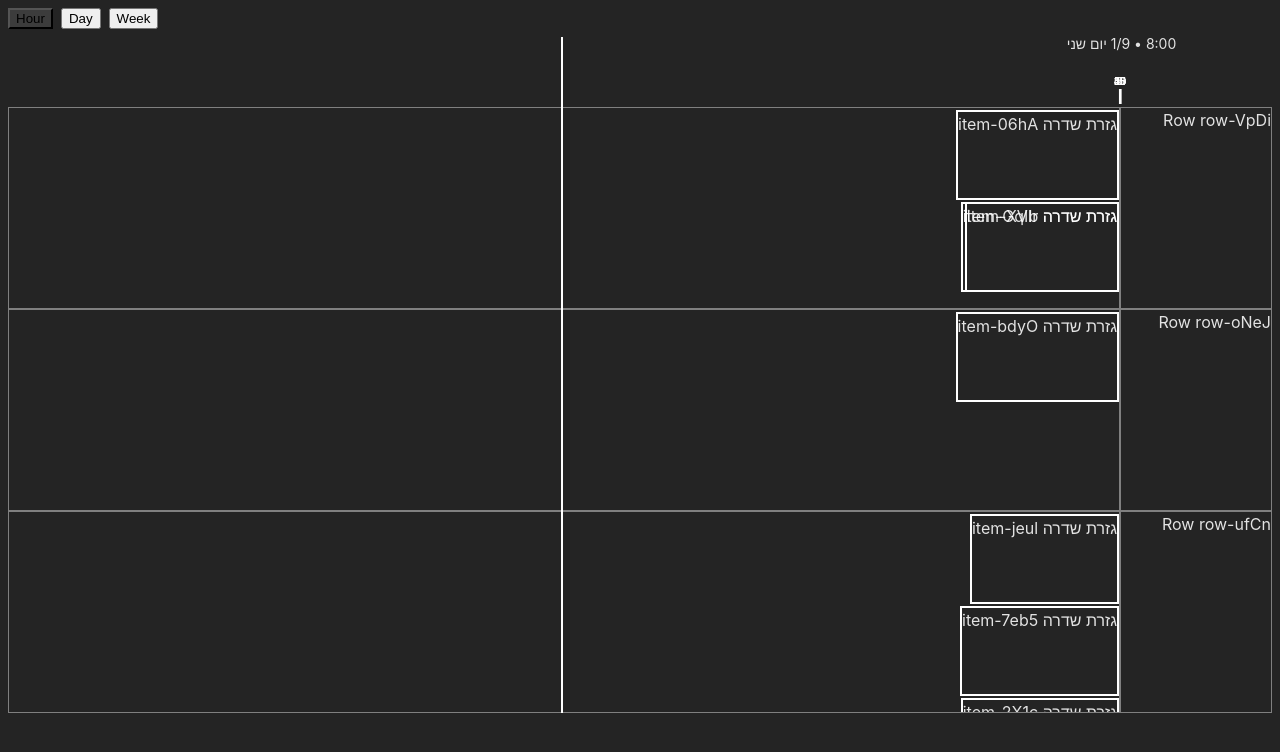
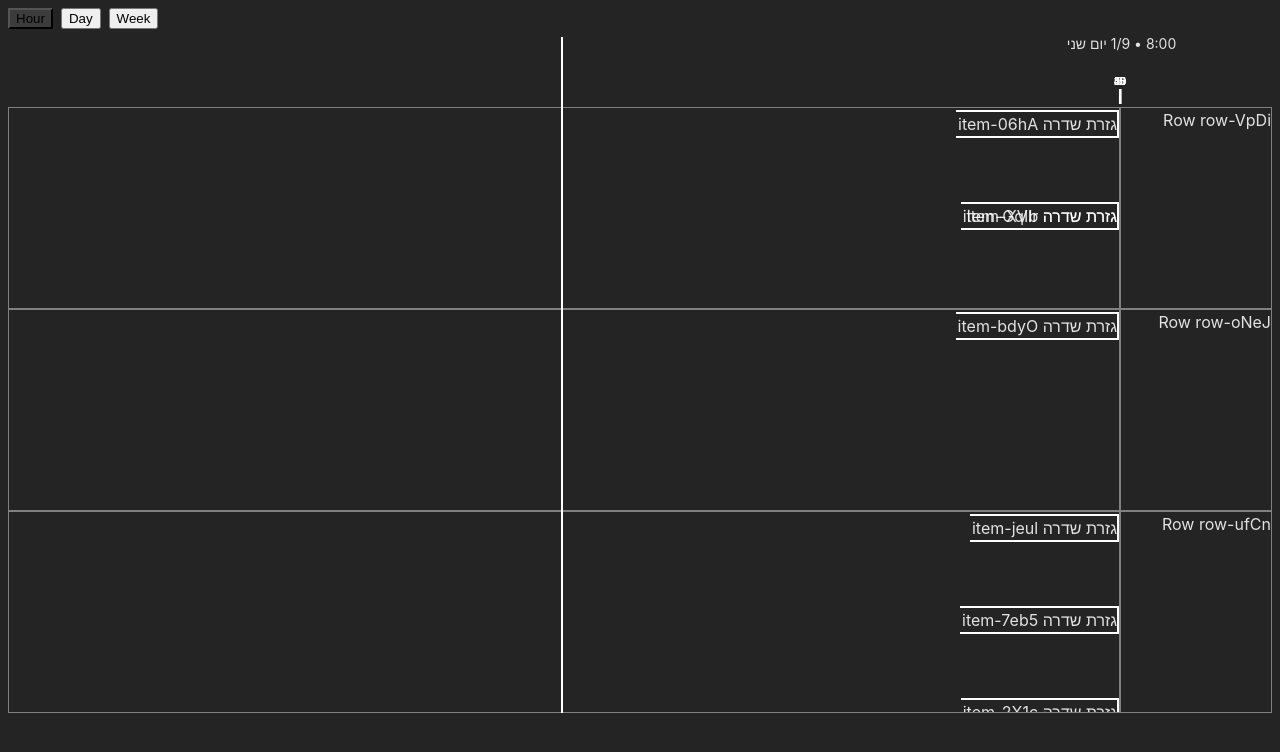
Before and after one commit to Razberrry/chronon, a React (Vite) app: page / in a window 1280 px wide. Shown: the top 752 px of the page. Built offline with nearby package versions, Linux system fonts and the light colour scheme.

Commit message:
item files trimed

```diff
--- a/src/components/item/item.base.css
+++ b/src/components/item/item.base.css
@@ -11,10 +11,7 @@
 
 :where(.TlTimeline-itemContent) {
   height: 100%;
-  display: flex;
   overflow: hidden;
-  align-items: stretch;
-
   padding-inline-start: attr(data-tl-item-pad-start px);
   padding-inline-end: attr(data-tl-item-pad-end px);
 }
--- a/src/components/item/item.tsx
+++ b/src/components/item/item.tsx
@@ -39,7 +39,7 @@ export const Item: React.FC<ItemProps> = ({  span, children, classes }) => {
         data-tl-item-pad-start={paddingStartPixels}
         data-tl-item-pad-end={paddingEndPixels}
       >
-        <div className={clsx(styles.itemInnerContainer, classes?.innerContainer)}>
+        <div className={clsx(classes?.innerContainer ?? styles.itemInnerContainer)}>
           {children}
         </div>
       </div>
--- a/src/types/item.ts
+++ b/src/types/item.ts
@@ -1,10 +1,10 @@
-import type { Data } from "@dnd-kit/core";
 
 import type {
 	Span,
 } from ".";
 
-export type DragDirection = "start" | "end";
+type AnyData = Record<string, any>;
+type Data<T = AnyData> = T & AnyData;
 
 export interface ItemDefinition {
 	id: string;
@@ -14,7 +14,7 @@ export interface ItemDefinition {
 }
 
 export interface UseItemProps
-	extends Pick<ItemDefinition, "id" | "span" | "disabled"> {
+	extends Pick<ItemDefinition, "id" | "span" > {
 	data?: object;
 }
 
```
